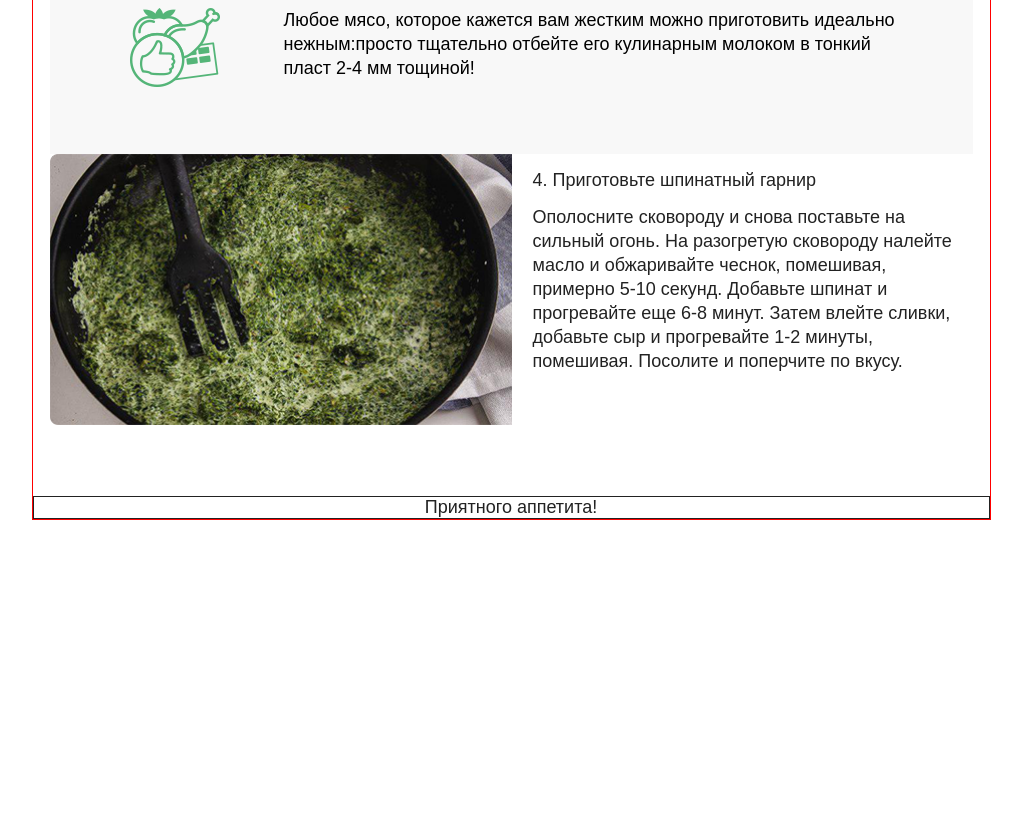
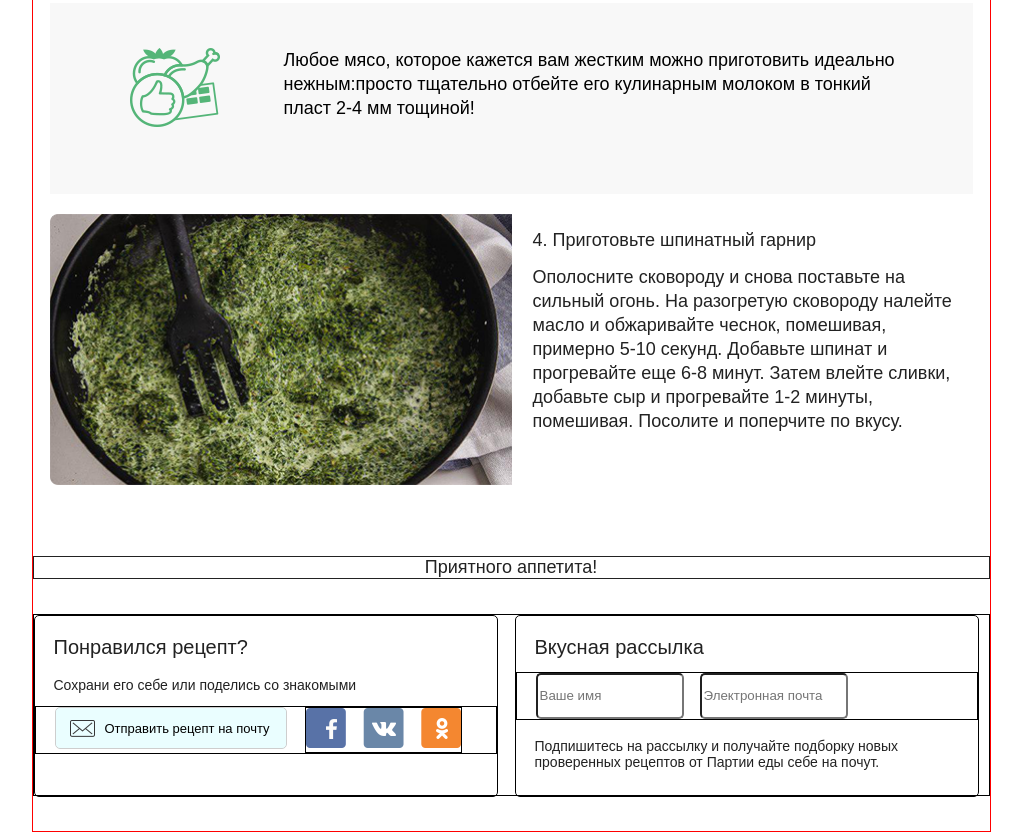
Before and after one commit to punchitface/RecipePage, a plain HTML site: page index.html in a window 1280 px wide. Shown: the part 2148-2980 px from the top of the page, without its empty margins (129-1151 px from the left). Before the commit the page ends 2668 px from the top, so only its background shows below. Drawn offline with Linux system fonts and the light colour scheme; a web font is replaced by a local one.

Commit message:
Refactoring form

```diff
--- a/css/content.css
+++ b/css/content.css
@@ -210,7 +210,7 @@
 }
 
 .recipe-box__photo-recipe {
-    margin-top: 0px;
+    margin-top: 40px;
 }
 .instruction__photo {
     padding-top: 13px;
@@ -266,6 +266,7 @@
 
 .photo-recipe-hint {
     margin-top: 20px;
+    margin-bottom: 20px;
     height: 191px;
     background: #f8f8f8;
 }
@@ -303,3 +304,109 @@
     font-size: 18px;
     color: #222222;
 }
+
+.recipe-box__social {
+    border: 1px solid;
+    margin-top: 35px;
+    height: 180px;
+    margin-bottom: 35px;
+}
+
+.social__block {
+    display: inline-block;
+    height: 100%;
+    width: 462px;
+    border: 1px solid;
+    vertical-align: top;
+    border-radius: 5px;
+}
+
+.social__block:last-child {
+    margin-left: 13px;
+}
+
+.social__block__title {
+    font-family: "Circe-Bold", sans-serif;
+    font-size: 20px;
+    color: #222222;
+    padding-left: 19px;
+    padding-top: 20px;
+}
+
+.social__block__mini-title {
+    font-family: "Circe-Regular", sans-serif;
+    font-size: 14px;
+    color: #222222;
+    padding-left: 19px;
+    padding-top: 18px;
+}
+
+.social__block__content {
+    margin-top: 13px;
+    border: 1px solid;
+}
+
+.subscribe input {
+    height: 40px;
+    width:  140px;
+    border-radius: 5px;
+}
+
+.subscribe input:first-child {
+    margin-left: 19px;
+    margin-right: 12px;
+}
+
+.send__btn {
+    display: inline-block;
+    height: 40px;
+    width: 230px;
+    border: 1px solid #cecece;
+    margin-left: 19px;
+    vertical-align: top;
+    border-radius: 5px;
+    background: #eafeff;
+}
+.send__btn button {
+    height: 40px;
+    width: 230px;
+    border-radius: 5px;
+    cursor: pointer;
+    outline: none;
+    border: none;
+    background: #eafeff;
+}
+
+.social__btn {
+    display: inline-block;
+}
+
+.shape {
+    margin-top: 5px;
+    margin-left: 8px;
+    float: left;
+}
+
+.send-text {
+    padding-top: 6px;
+    font-family: "Circe-Regular", sans-serif;
+    font-size: 13px;
+}
+
+.social__btn {
+    border: 1px solid;
+    display: inline-block;
+    margin-left: 14px;
+}
+
+.fb {
+    display: inline-block;
+}
+.vk {
+    display: inline-block;
+    margin-left: 13px;
+}
+.ok {
+    display: inline-block;
+    margin-left: 13px;
+}
--- a/index.html
+++ b/index.html
@@ -207,6 +207,36 @@
                 </div>
             </div>
             <div class="bon-appetit">Приятного аппетита!</div>
+            <div class="recipe-box__social">
+                <div class="social__block send">
+                    <div class="social__block__title">Понравился рецепт?</div>
+                    <div class="social__block__mini-title">Сохрани его себе или поделись со знакомыми</div>
+                    <div class="social__block__content">
+                        <div class="send__btn">
+                            <button><div class="shape"><img src="img/shape.png"></div>
+                                <div class="send-text">Отправить рецепт на почту</div></button>
+
+                        </div>
+                        <div class="social__btn">
+                            <div class="fb"><a href="#"><img src="img/fb.png"></a></div>
+                            <div class="vk"><a href="#"><img src="img/vk.png"></a></div>
+                            <div class="ok"><a href="#"><img src="img/ok.png"></a></div>
+                        </div>
+                    </div>
+                </div>
+                <div class="social__block delivery">
+                    <div class="social__block__title">Вкусная рассылка</div>
+                    <div class="social__block__content">
+                        <div class="subscribe">
+                            <form>
+                                <input type="text" placeholder="Ваше имя">
+                                <input type="email" placeholder="Электронная почта">
+                            </form>
+                        </div>
+                    </div>
+                    <div class="social__block__mini-title">Подпишитесь на рассылку и получайте подборку новых<br> проверенных рецептов от Партии еды себе на почут.</div>
+                </div>
+            </div>
         </div>
     </div>
 </body>
```
Also changed, not shown: img/fb.png (added), img/ok.png (added), img/shape.png (added), img/vk.png (added).
